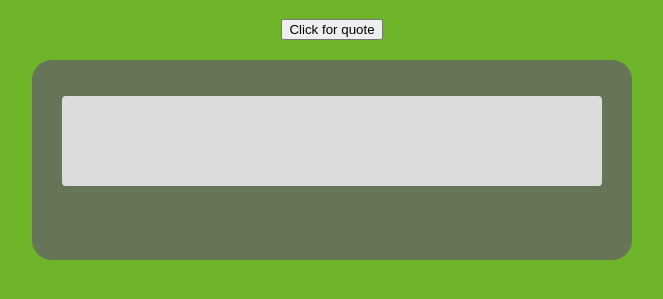
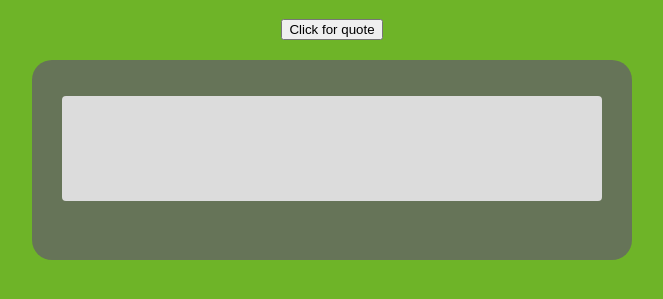
Before and after one commit to JustinCThomas/Random-Quote-Generator-1, a plain HTML site: page index.html in a window 1280 px wide. Shown: the part 61-360 px from the top of the page, without its empty margins (308-971 px from the left). Drawn offline with Linux system fonts and the light colour scheme.

Commit message:
Update README, Increase Quote Box Size

```diff
--- a/sass/styles.scss
+++ b/sass/styles.scss
@@ -20,7 +20,7 @@ body {
       width: 90%;
       padding: 10px;
       position: absolute;
-      height: 90px;
+      height: 105px;
       top: 18%;
       left: 5%;
     }
```
Also changed, not shown: README.md, css/styles.css, 1 other file.
